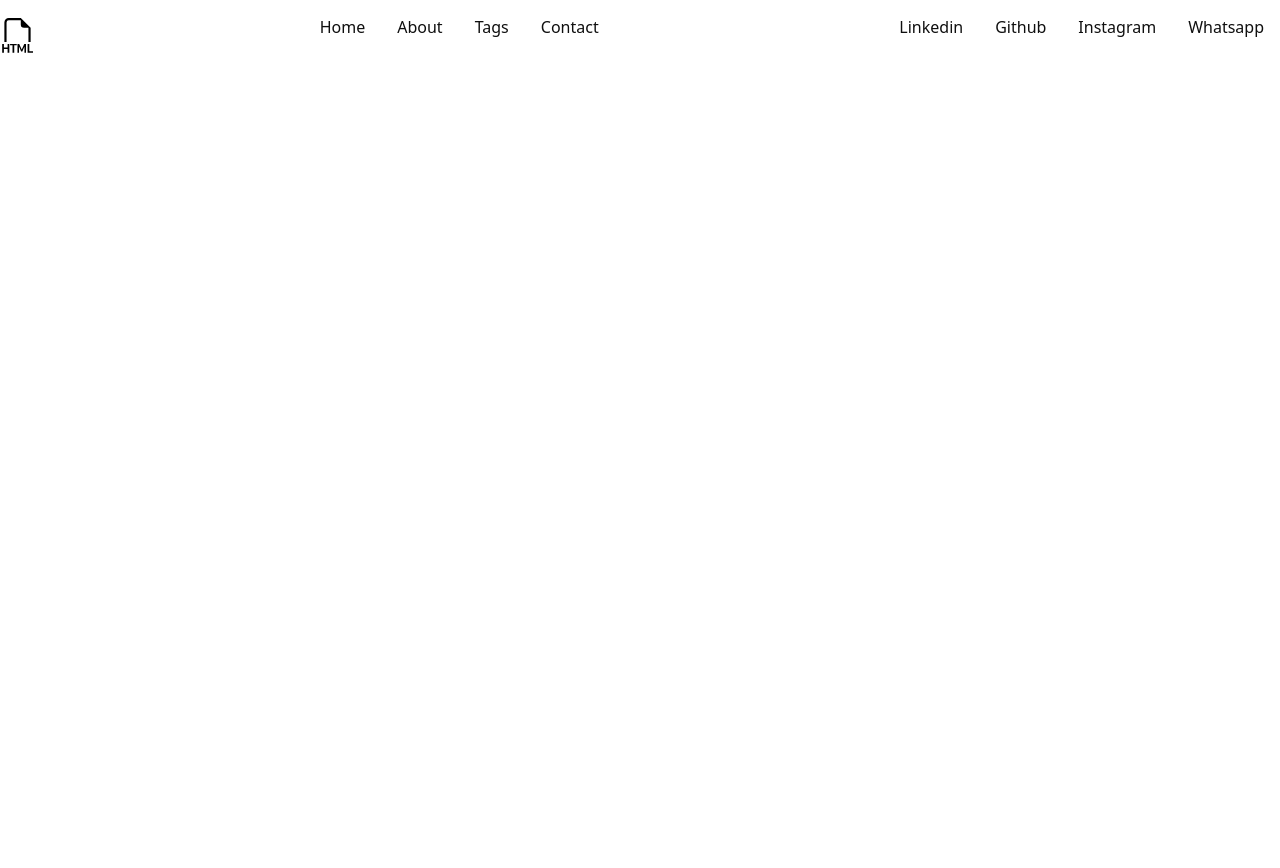
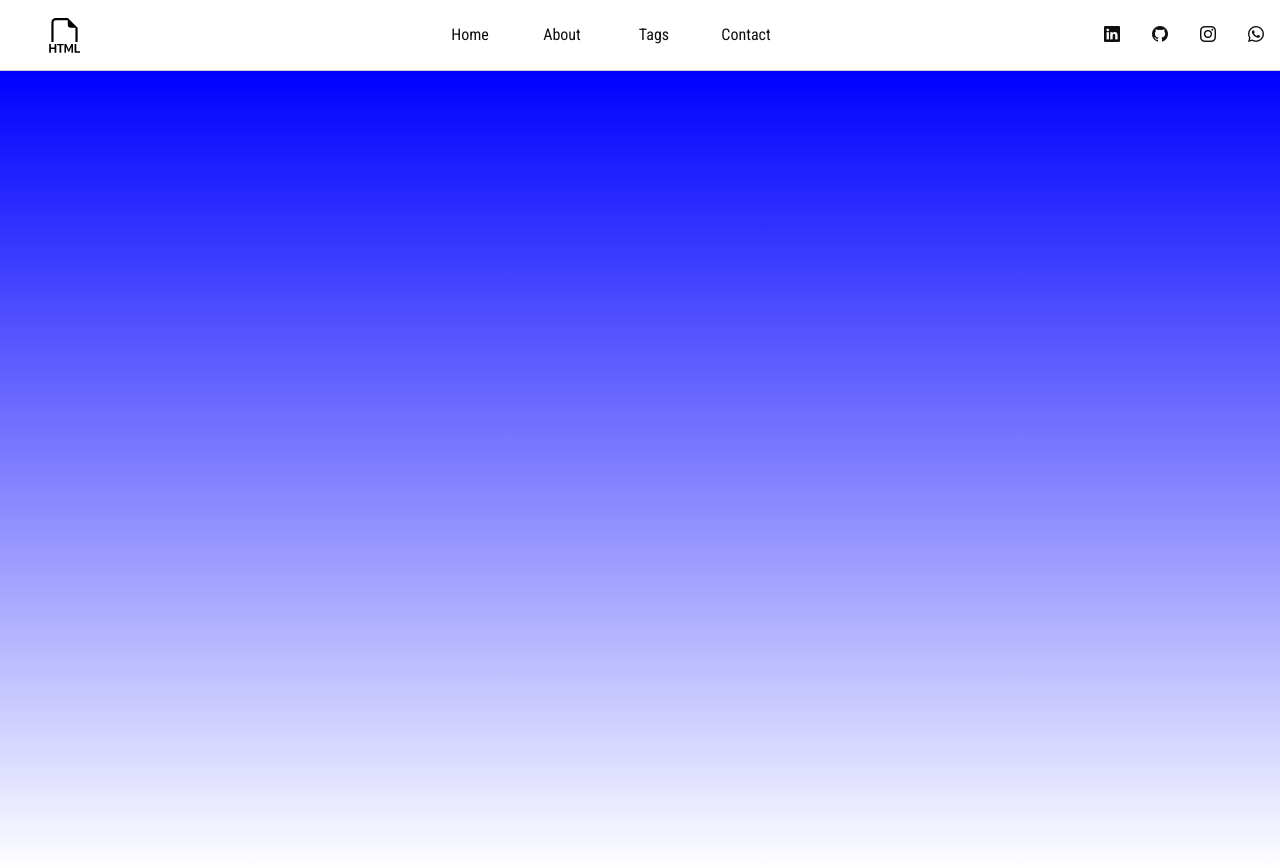
Before and after one commit to gustavomiguel33/Desafio_Formacaoo_HTML_DIO, a plain HTML site: page index.html in a window 1280 px wide. Before the commit the page ends 800 px from the top, so only its background shows below. Drawn offline with nearby package versions, Linux system fonts and the light colour scheme; a web font is replaced by a local one.

Commit message:
Header concluído e iniciado a main

```diff
--- a/assets/css/style.scss
+++ b/assets/css/style.scss
@@ -1,10 +1,16 @@
+/* Fonts */
+@import url('https://fonts.googleapis.com/css2?family=Electrolize&family=Roboto+Condensed:ital,wght@0,100..900;1,100..900&display=swap');
+
 * {
   margin: 0;
   padding: 0;
   box-sizing: border-box;
+  font-family: "Roboto Condensed", sans-serif;
 }
 
 .header {
+
+  border-bottom: 1px solid #CCC;
 
   .nav {
     height: 70px;
@@ -13,13 +19,27 @@
     justify-content: space-between;
     align-items: center;
 
-    .links, .social {
+    .logo {
+      width: 10%;
+      display: flex;
+      justify-content: center;
+
+      cursor: pointer;
+    }
+
+    .links,
+    .social {
+
       ul {
         display: flex;
         list-style: none;
 
+        margin: 0;
+        padding: 0;
+
         li {
           margin: 0 1rem;
+          cursor: pointer;
 
           a {
             text-decoration: none;
@@ -28,5 +48,29 @@
         }
       }
     }
+
+    .links {
+      ul {
+        li {
+          padding: 1.45rem 0;
+          width: 60px;
+          text-align: center;
+          a {
+
+            transition: .5s ease;
+
+            &:hover {
+              color: #888888;
+            }
+          }
+        }
+      }
+    }
   }
 }
+
+.box {
+  background-image: linear-gradient(to bottom, blue 0%, white 100%);
+  width: 100%;
+  height: 100vh;
+}
--- a/index.html
+++ b/index.html
@@ -35,23 +35,21 @@
 
       <div class="social">
         <ul>
-          <li><a href="#">Linkedin</a></li>
-          <li><a href="#">Github</a></li>
-          <li><a href="#">Instagram</a></li>
-          <li><a href="#">Whatsapp</a></li>
+          <li><a href="#"><i class="bi bi-linkedin"></i></a></li>
+          <li><a href="#"><i class="bi bi-github"></i></a></li>
+          <li><a href="#"><i class="bi bi-instagram"></i></a></li>
+          <li><a href="#"><i class="bi bi-whatsapp"></i></a></li>
         </ul>
       </div>
     </div>
   </header>
 
-  <main class="main">
-
-  </main>
-
-
-  <footer class="footer">
-
-  </footer>
+  <div class="box">
+    <main class="main">
+    </main>
+    <footer class="footer">
+    </footer>
+  </div>
 
 </body>
 </html>
```
Also changed, not shown: assets/css/style.css, 1 other file.
